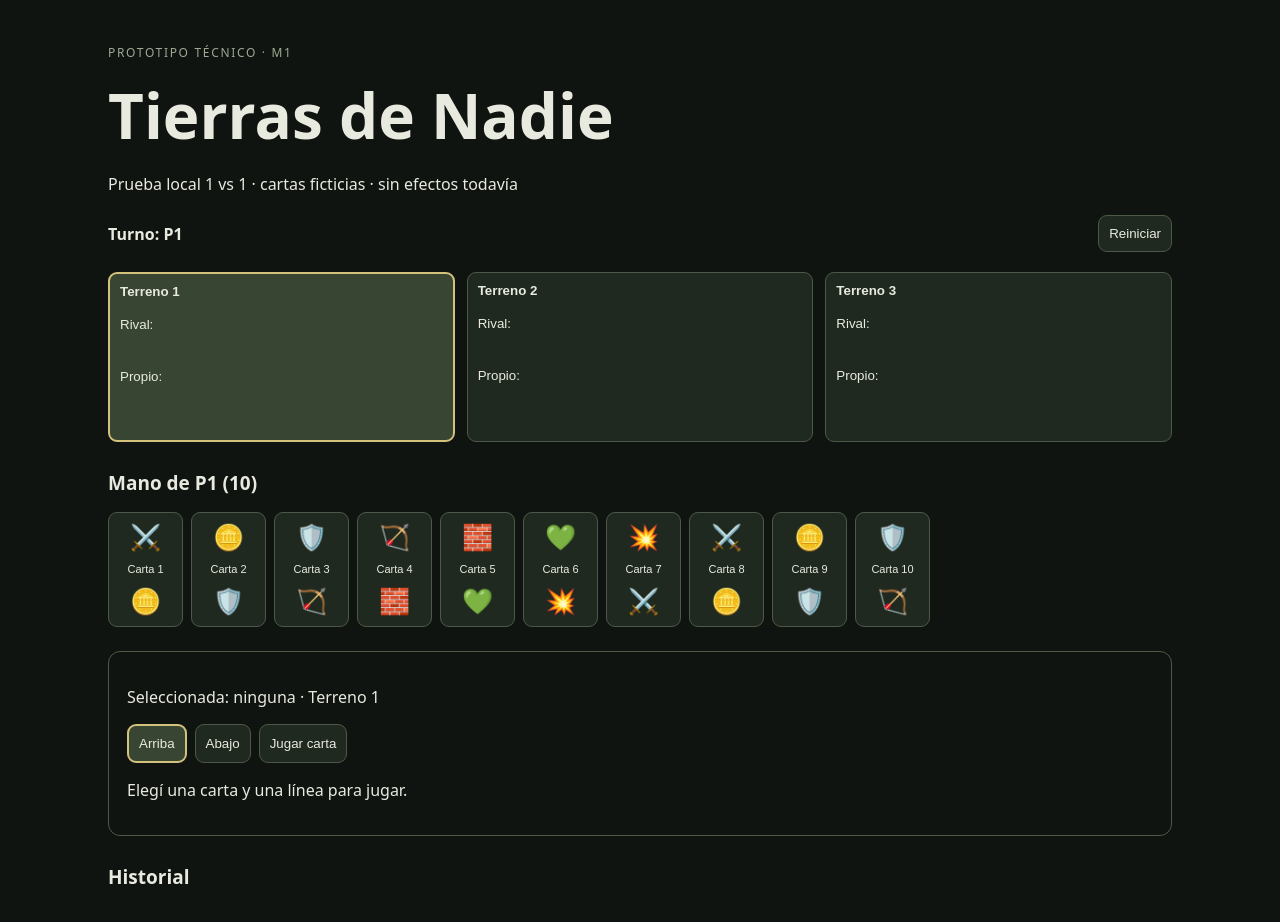
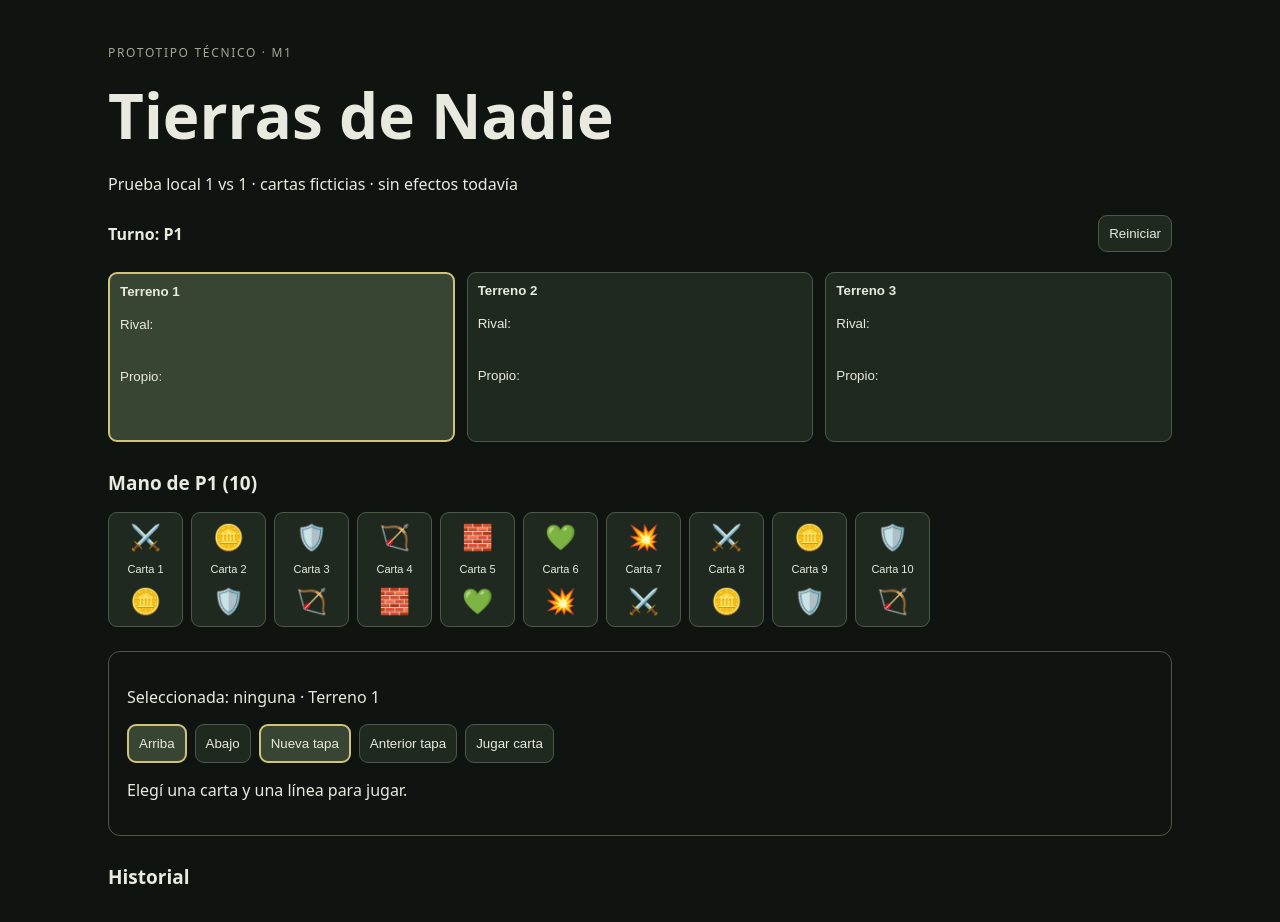
Before and after one commit to framosPrimary/TierrasDeNadie, a React (Vite) app: page / in a window 1280 px wide. Shown: the top 922 px of the page. Built offline with nearby package versions, Linux system fonts and the light colour scheme.

Commit message:
feat(ui): choose overlay order and show covered components

```diff
--- a/src/App.tsx
+++ b/src/App.tsx
@@ -1,6 +1,7 @@
 import { useState } from "react";
 import { createGame, type CardInstance, type GameState } from "./domain/game/state";
 import { playCard } from "./domain/game/playCard";
+import type { OverlayOrder } from "./domain/game/overlay";
 import type { ElementType, Placement } from "./domain/types";
 
 const symbols: Record<ElementType, string> = { SWORD: "⚔️", SHIELD: "🛡️", ARCHERY: "🏹", WALL: "🧱", GOLD: "🪙", HEAL: "💚", CATAPULT: "💥" };
@@ -18,6 +19,7 @@ export function App() {
   const [selected, setSelected] = useState<string | null>(null);
   const [terrain, setTerrain] = useState<0 | 1 | 2>(0);
   const [placement, setPlacement] = useState<Placement>("TOP");
+  const [overlayOrder, setOverlayOrder] = useState<OverlayOrder>("NEW_OVER_OLD");
   const [message, setMessage] = useState("Elegí una carta y una línea para jugar.");
   const player = game.currentPlayer;
   const hand = game.players[player].hand;
@@ -25,7 +27,7 @@ export function App() {
 
   function submit() {
     if (!selected) return setMessage("Primero seleccioná una carta.");
-    const result = playCard(game, { playerId: player, instanceId: selected, terrainIndex: terrain, placement });
+    const result = playCard(game, { playerId: player, instanceId: selected, terrainIndex: terrain, placement, overlayOrder });
     if (!result.ok) return setMessage(result.reason);
     setGame(result.state);
     setSelected(null);
@@ -38,7 +40,7 @@ export function App() {
     <section className="board">
       {game.terrains.map((line, index) => <button key={index} className={"terrain " + (terrain === index ? "active" : "")} onClick={() => setTerrain(index as 0 | 1 | 2)}>
         <strong>Terreno {index + 1}</strong>
-        <div>Rival: {line[player === "P1" ? "P2" : "P1"].map(c => <span className="played" key={c.instanceId}>{symbols[c.definition.topElement]} / {symbols[c.definition.bottomElement]}</span>)}</div>
+        <div>Rival: {line[player === "P1" ? "P2" : "P1"].map(c => <span className="played" key={c.instanceId}>{c.visibility?.top.covered ? "✕" : symbols[c.definition.topElement]} / {c.visibility?.bottom.covered ? "✕" : symbols[c.definition.bottomElement]}</span>)}</div>
         <div>Propio: {line[player].map(c => <span className="played" key={c.instanceId}>{symbols[c.definition.topElement]} / {symbols[c.definition.bottomElement]}</span>)}</div>
       </button>)}
     </section>
@@ -48,7 +50,7 @@ export function App() {
       </button>)}
     </div></section>
     <section className="actions"><p>Seleccionada: {selectedCard?.definition.name ?? "ninguna"} · Terreno {terrain + 1}</p>
-      <div className="controls"><button className={placement === "TOP" ? "active" : ""} onClick={() => setPlacement("TOP")}>Arriba</button><button className={placement === "BOTTOM" ? "active" : ""} onClick={() => setPlacement("BOTTOM")}>Abajo</button><button onClick={submit}>Jugar carta</button></div>
+      <div className="controls"><button className={placement === "TOP" ? "active" : ""} onClick={() => setPlacement("TOP")}>Arriba</button><button className={placement === "BOTTOM" ? "active" : ""} onClick={() => setPlacement("BOTTOM")}>Abajo</button><button className={overlayOrder === "NEW_OVER_OLD" ? "active" : ""} onClick={() => setOverlayOrder("NEW_OVER_OLD")}>Nueva tapa</button><button className={overlayOrder === "OLD_OVER_NEW" ? "active" : ""} onClick={() => setOverlayOrder("OLD_OVER_NEW")}>Anterior tapa</button><button onClick={submit}>Jugar carta</button></div>
       <p role="status">{message}</p>
     </section>
     <section><h2>Historial</h2><ol>{game.log.slice(-8).map((entry, i) => <li key={i}>{entry}</li>)}</ol></section>
```
